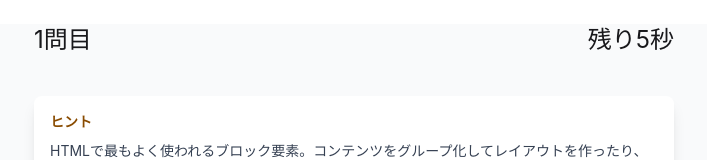
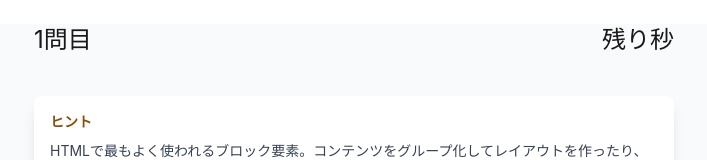
Before and after one commit to koza-ken/shufflemoji, a React (Vite) app: page /game in a window 1280 px wide. Shown: the top 160 px of the page, without its empty margins (286-993 px from the left). Built offline with nearby package versions, Linux system fonts and the light colour scheme.

Commit message:
fix:timeを渡せるように修正

```diff
--- a/src/components/game/Header.tsx
+++ b/src/components/game/Header.tsx
@@ -1,11 +1,11 @@
-import { useTimer } from '../../hooks/use-timer';
+// import { useTimer } from '../../hooks/use-timer';
 
 type HeaderProps = {
   count: number;
+  time: number;
 };
 
-export const Header = ({ count }: HeaderProps) => {
-  const { time } = useTimer();
+export const Header = ({ count, time }: HeaderProps) => {
   return (
     <div className="max-w-2xl mx-auto px-4 my-6">
       <div className="bg-gray-50 flex items-center justify-between">
```
